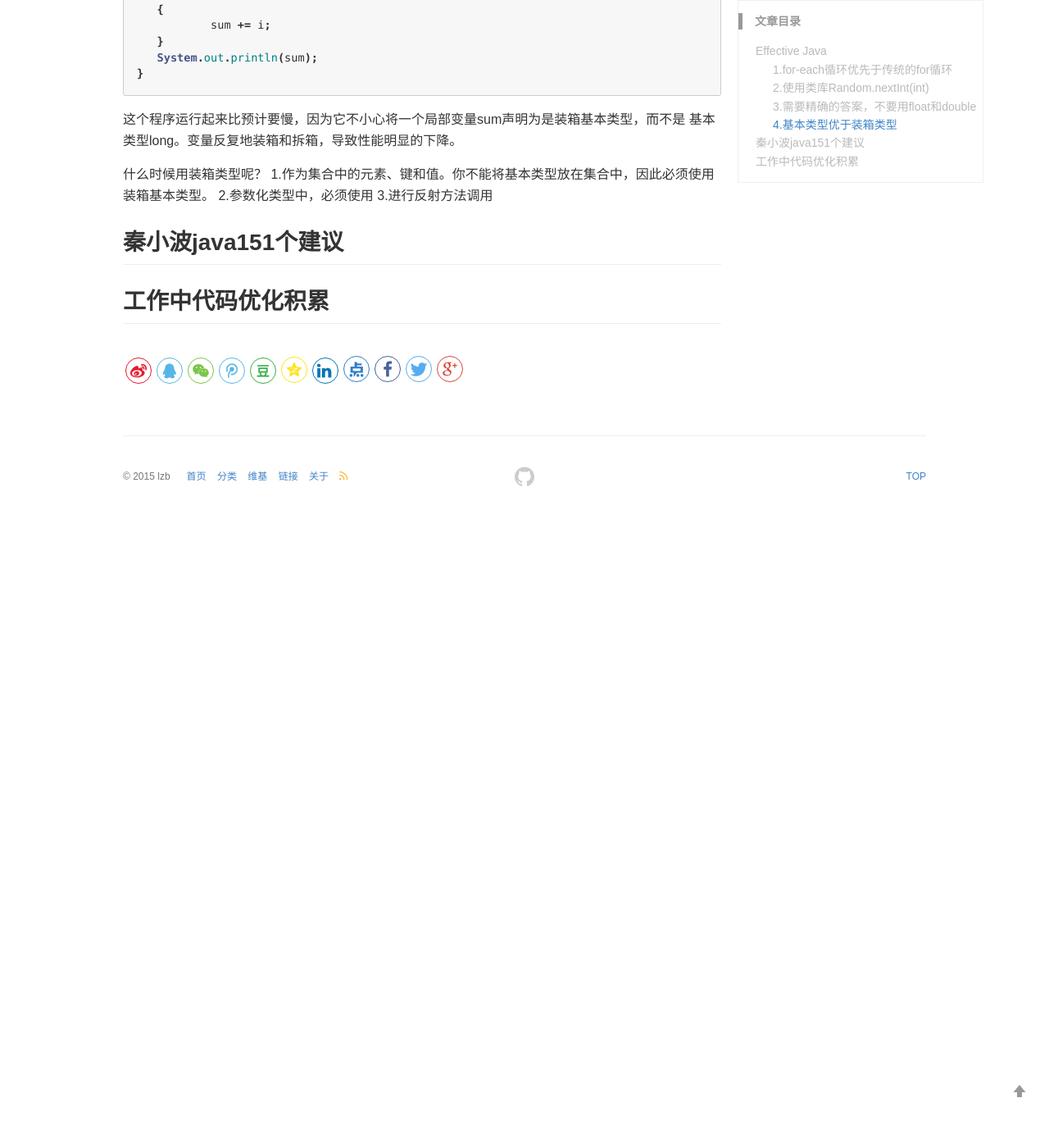
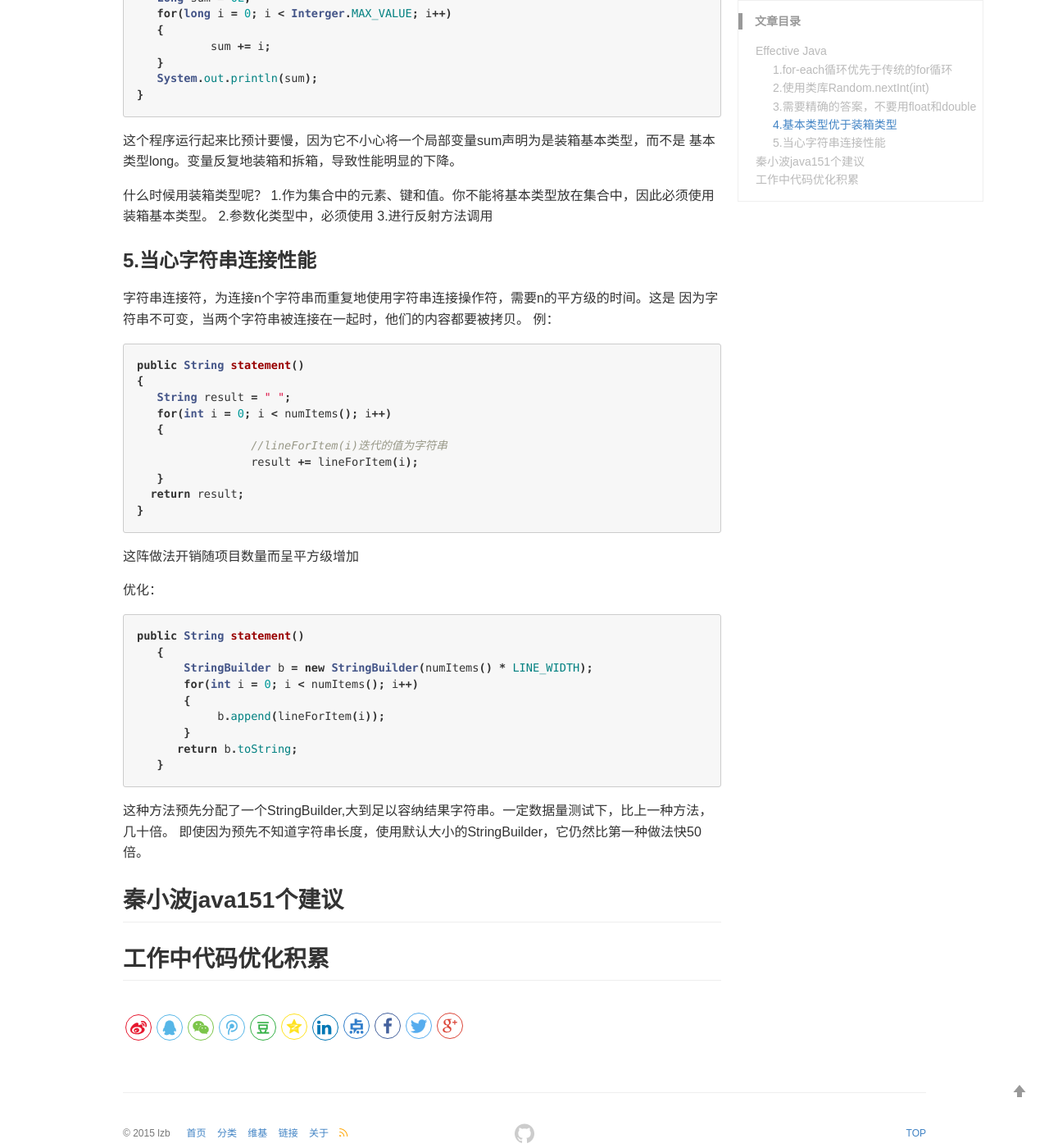
Before and after one commit to lizb0907/lizb0907.github.io, a Jekyll site: the page built from _posts/review/2018-08-15-ReviewCode.md, in a window 1280 px wide and 1400 px high, scrolled down 3649 px. Shown: the whole window at 82% size. Built offline with Jekyll 4.4.1, drawn with Linux system fonts in a browser that asks for light colours; comment, search, counter and statistics services are not loaded; before the commit the page ends 4279 px from its top, so only the background shows below that.

Commit message:
2018-08-28 add second

````diff
--- a/_posts/review/2018-08-15-ReviewCode.md
+++ b/_posts/review/2018-08-15-ReviewCode.md
@@ -188,6 +188,41 @@ public static void main(String[] args)
 3.进行反射方法调用
 
 
+### 5.当心字符串连接性能
+
+字符串连接符，为连接n个字符串而重复地使用字符串连接操作符，需要n的平方级的时间。这是
+因为字符串不可变，当两个字符串被连接在一起时，他们的内容都要被拷贝。
+例：
+```java
+public String statement()
+{
+   String result = " ";
+   for(int i = 0; i < numItems(); i++)
+   {
+		 //lineForItem(i)迭代的值为字符串
+		 result += lineForItem(i);
+   }
+  return result;
+}
+```
+这阵做法开销随项目数量而呈平方级增加
+
+优化：
+```java
+public String statement()
+   {
+       StringBuilder b = new StringBuilder(numItems() * LINE_WIDTH);
+       for(int i = 0; i < numItems(); i++)
+       {
+            b.append(lineForItem(i));
+       }
+      return b.toString;
+   }
+```
+这种方法预先分配了一个StringBuilder,大到足以容纳结果字符串。一定数据量测试下，比上一种方法，几十倍。
+即使因为预先不知道字符串长度，使用默认大小的StringBuilder，它仍然比第一种做法快50倍。
+
+
 ## 秦小波java151个建议
 
 
````
